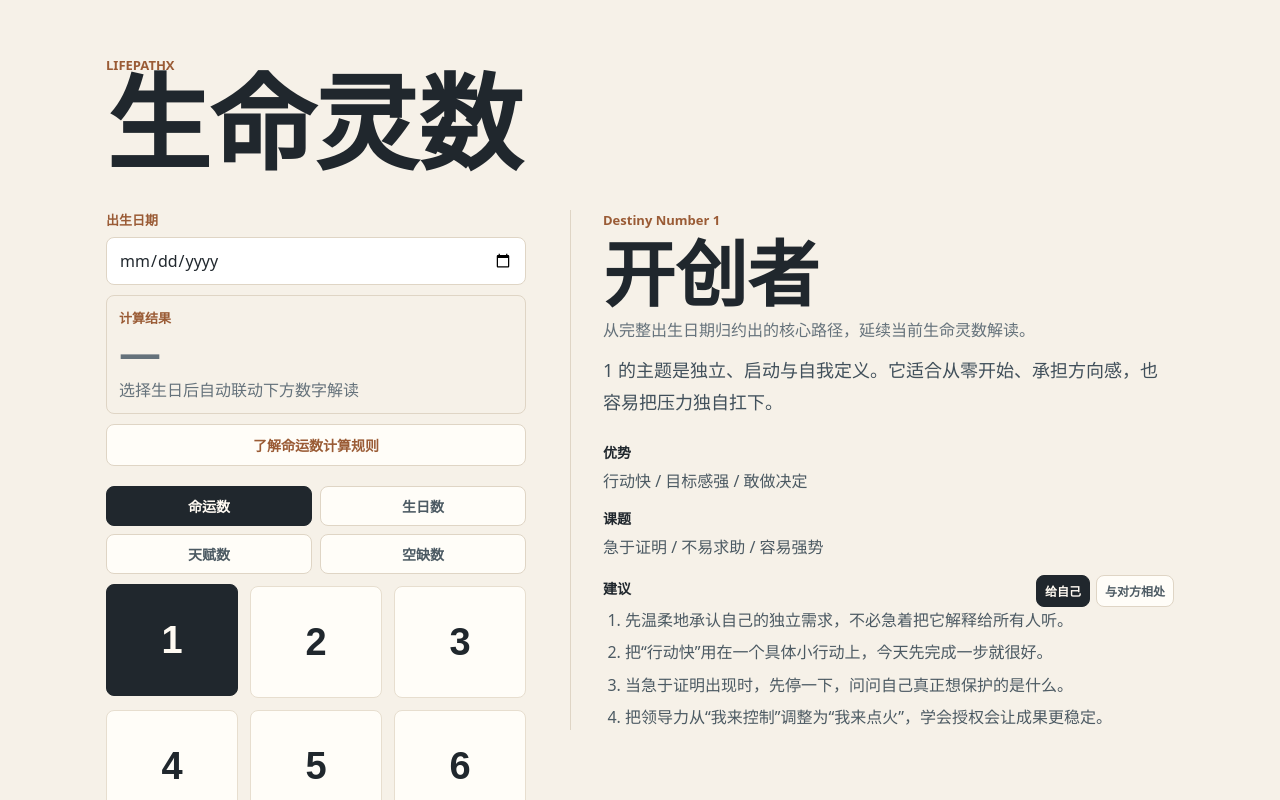
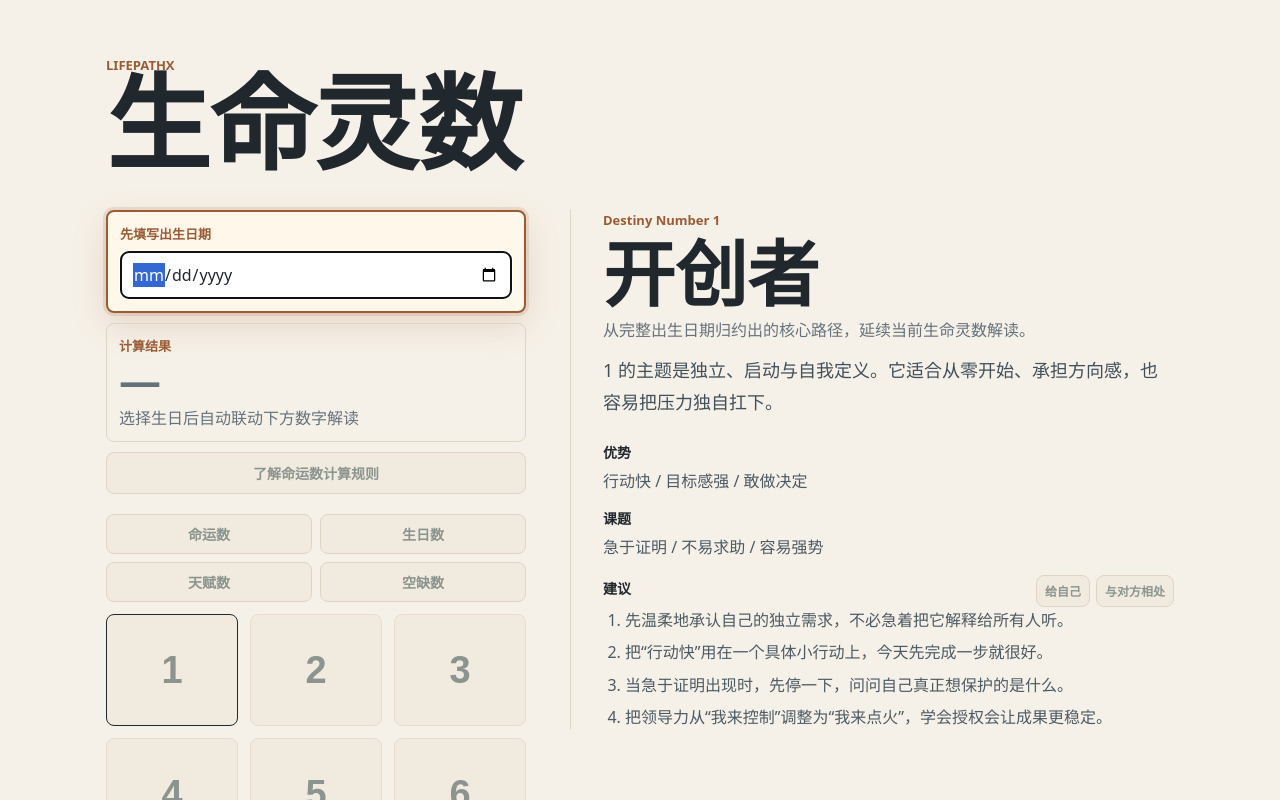
Before and after one commit to tsaimo/lifepathx, a Vue app: page / in a window 1280 px wide. Shown: the top 800 px of the page. Built offline with nearby package versions, Linux system fonts and the light colour scheme.

Commit message:
Improve birthday date onboarding

```diff
--- a/src/life-path-calculator/LifePathCalculator.vue
+++ b/src/life-path-calculator/LifePathCalculator.vue
@@ -25,14 +25,15 @@ watch(result, (value) => emit('calculated', value), { immediate: true })
 <template>
   <!-- 计算模块：输入生日后自动计算生命灵数。 -->
   <section class="calculator">
-    <label>
-      <span>出生日期</span>
+    <label class="date-field" :class="{ incomplete: !result }">
+      <span>先填写出生日期</span>
       <input
         v-model="birthDate"
         type="date"
         min="1900-01-01"
         max="9999-12-31"
         aria-label="出生日期"
+        autofocus
         @blur="normalizeBirthDate"
       />
     </label>
@@ -57,6 +58,7 @@ watch(result, (value) => emit('calculated', value), { immediate: true })
       <button
         class="rules-toggle"
         type="button"
+        :disabled="!result"
         :aria-expanded="showRules"
         aria-controls="life-path-rules"
         @click="showRules = !showRules"
@@ -104,6 +106,18 @@ label {
   gap: 8px;
 }
 
+.date-field {
+  background: #fff7e9;
+  border: 2px solid #9a5b35;
+  border-radius: 8px;
+  box-shadow: 0 12px 34px rgb(154 91 53 / 0.18);
+  padding: 12px;
+}
+
+.date-field.incomplete {
+  outline: 3px solid rgb(154 91 53 / 0.14);
+}
+
 span,
 small {
   color: #9a5b35;
@@ -112,7 +126,7 @@ small {
 }
 
 input {
-  border: 1px solid #dfd5c5;
+  border: 1px solid #c58a63;
   border-radius: 8px;
   color: #20272d;
   font: inherit;
@@ -169,6 +183,12 @@ b {
 
 .rules-toggle:hover {
   border-color: #9a5b35;
+}
+
+.rules-toggle:disabled {
+  background: #f1eadf;
+  color: #8b948f;
+  cursor: not-allowed;
 }
 
 .rules-overlay {
--- a/src/number-reading/NumberGrid.vue
+++ b/src/number-reading/NumberGrid.vue
@@ -5,6 +5,7 @@ defineProps({
   readings: { type: Array, required: true },
   selected: { type: Number, required: true },
   linkedNumbers: { type: Array, default: () => [] },
+  disabled: { type: Boolean, default: false },
 })
 
 defineEmits(['select'])
@@ -19,6 +20,7 @@ defineEmits(['select'])
       :reading="reading"
       :active="selected === reading.number"
       :linked="linkedNumbers.includes(reading.number) && selected !== reading.number"
+      :disabled="disabled"
       @select="$emit('select', reading)"
     />
   </div>
--- a/src/number-reading/NumberTile.vue
+++ b/src/number-reading/NumberTile.vue
@@ -3,6 +3,7 @@ defineProps({
   reading: { type: Object, required: true },
   active: { type: Boolean, default: false },
   linked: { type: Boolean, default: false },
+  disabled: { type: Boolean, default: false },
 })
 
 defineEmits(['select'])
@@ -10,7 +11,7 @@ defineEmits(['select'])
 
 <template>
   <!-- 数字卡片：只负责展示与点击。 -->
-  <button class="tile" :class="{ active, linked }" type="button" @click="$emit('select', reading)">
+  <button class="tile" :class="{ active, linked }" type="button" :disabled="disabled" @click="$emit('select', reading)">
     <span>{{ reading.number }}</span>
   </button>
 </template>
@@ -39,6 +40,17 @@ defineEmits(['select'])
   transform: translateY(-2px);
 }
 
+.tile:disabled {
+  background: #f1eadf;
+  color: #8b948f;
+  cursor: not-allowed;
+  transform: none;
+}
+
+.tile:disabled:hover {
+  border-color: #e7decf;
+}
+
 .linked {
   border-color: #9a5b35;
   box-shadow: inset 0 0 0 2px #9a5b35;
--- a/src/number-reading/ReadingPanel.vue
+++ b/src/number-reading/ReadingPanel.vue
@@ -4,6 +4,7 @@ import { computed, ref, watch } from 'vue'
 const props = defineProps({
   reading: { type: Object, required: true },
   type: { type: Object, required: true },
+  disabled: { type: Boolean, default: false },
 })
 
 const activeAdviceMode = ref('self')
@@ -65,6 +66,7 @@ watch(
             class="advice-tab"
             :class="{ active: activeAdviceMode === mode.id }"
             type="button"
+            :disabled="disabled"
             @click="activeAdviceMode = mode.id"
           >
             {{ mode.label }}
@@ -162,6 +164,13 @@ section p {
   color: #fffaf2;
 }
 
+.advice-tab:disabled {
+  background: #f1eadf;
+  border-color: #dfd5c5;
+  color: #8b948f;
+  cursor: not-allowed;
+}
+
 .advice-list {
   color: #4c5a63;
   line-height: 1.65;
--- a/src/number-reading/ReadingTypeTabs.vue
+++ b/src/number-reading/ReadingTypeTabs.vue
@@ -2,6 +2,7 @@
 defineProps({
   types: { type: Array, required: true },
   activeTypeId: { type: String, required: true },
+  disabled: { type: Boolean, default: false },
 })
 
 defineEmits(['select'])
@@ -15,6 +16,7 @@ defineEmits(['select'])
       class="tab"
       :class="{ active: activeTypeId === type.id }"
       type="button"
+      :disabled="disabled"
       @click="$emit('select', type.id)"
     >
       {{ type.label }}
@@ -49,4 +51,11 @@ defineEmits(['select'])
   border-color: #20272d;
   color: #fffaf2;
 }
+
+.tab:disabled {
+  background: #f1eadf;
+  border-color: #dfd5c5;
+  color: #8b948f;
+  cursor: not-allowed;
+}
 </style>
--- a/src/pages/MainPage.vue
+++ b/src/pages/MainPage.vue
@@ -10,6 +10,7 @@ const selected = ref(1)
 const selectedBirthdayDay = ref(1)
 const calculated = ref(null)
 const activeTypeId = ref('destiny')
+const isBirthDateReady = computed(() => Boolean(calculated.value))
 const activeType = computed(() => findReadingType(activeTypeId.value))
 const visibleBirthdayDayReadings = computed(() => {
   if (activeTypeId.value !== 'birthday') {
@@ -135,11 +136,17 @@ function selectNumber(reading) {
     <section class="content">
       <div class="side">
         <LifePathCalculator :active-type="activeType" @calculated="applyCalculation" />
-        <ReadingTypeTabs :types="readingTypes" :active-type-id="activeTypeId" @select="selectType" />
+        <ReadingTypeTabs
+          :types="readingTypes"
+          :active-type-id="activeTypeId"
+          :disabled="!isBirthDateReady"
+          @select="selectType"
+        />
         <NumberGrid
           :readings="activeType.readings"
           :selected="selected"
           :linked-numbers="linkedNumbers"
+          :disabled="!isBirthDateReady"
           @select="selectNumber"
         />
         <div v-if="activeTypeId === 'birthday'" class="birthday-days" aria-label="出生日解读">
@@ -149,13 +156,14 @@ function selectNumber(reading) {
             class="day-button"
             :class="{ active: selectedBirthdayDay === reading.number }"
             type="button"
+            :disabled="!isBirthDateReady"
             @click="selectBirthdayDay(reading.number)"
           >
             {{ reading.number }}
           </button>
         </div>
       </div>
-      <ReadingPanel :reading="currentReading" :type="activeType" />
+      <ReadingPanel :reading="currentReading" :type="activeType" :disabled="!isBirthDateReady" />
     </section>
   </main>
 </template>
@@ -238,6 +246,13 @@ h1 {
   color: #fffaf2;
 }
 
+.day-button:disabled {
+  background: #f1eadf;
+  border-color: #dfd5c5;
+  color: #8b948f;
+  cursor: not-allowed;
+}
+
 @media (max-width: 900px) {
   .content {
     grid-template-columns: 1fr;
```
Also changed, not shown: 2 other files (tests, documents, lock files or other folders).
